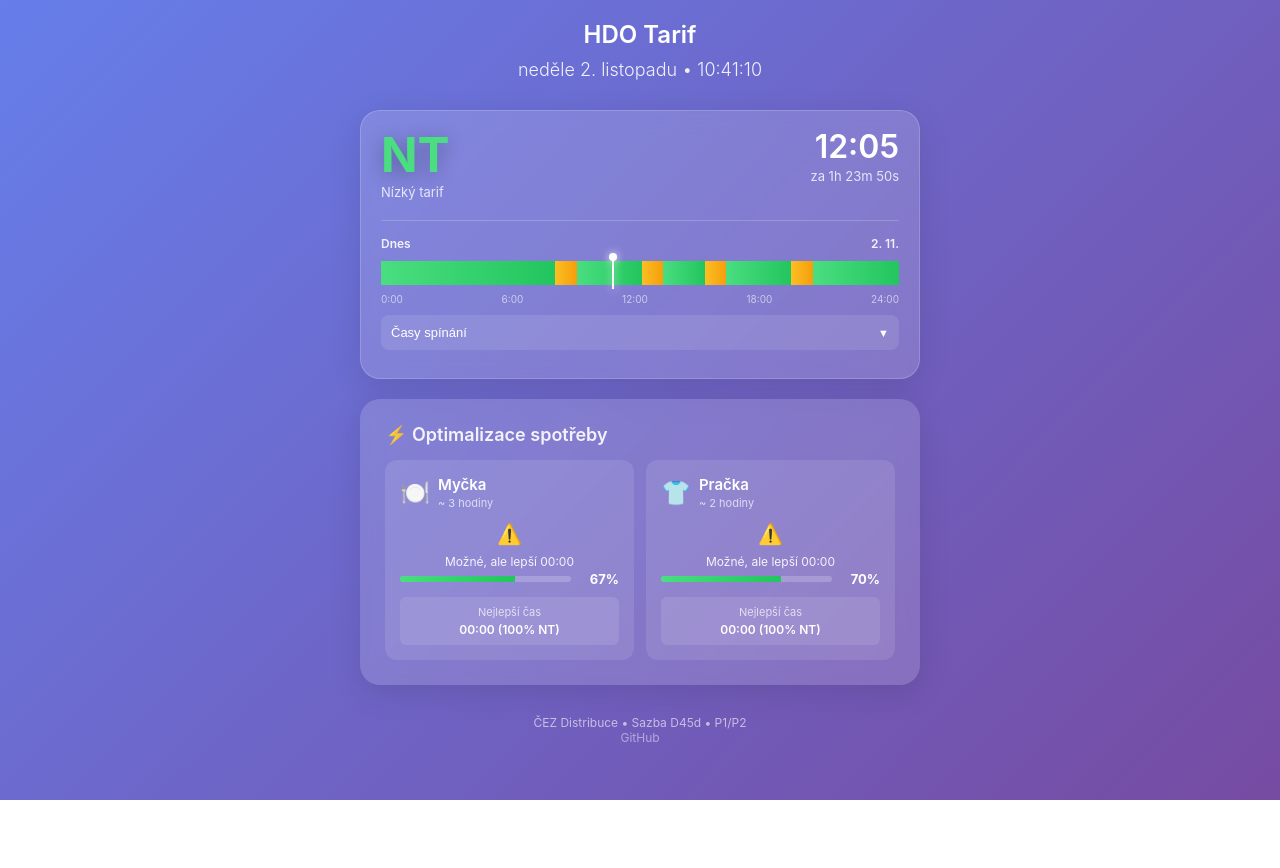
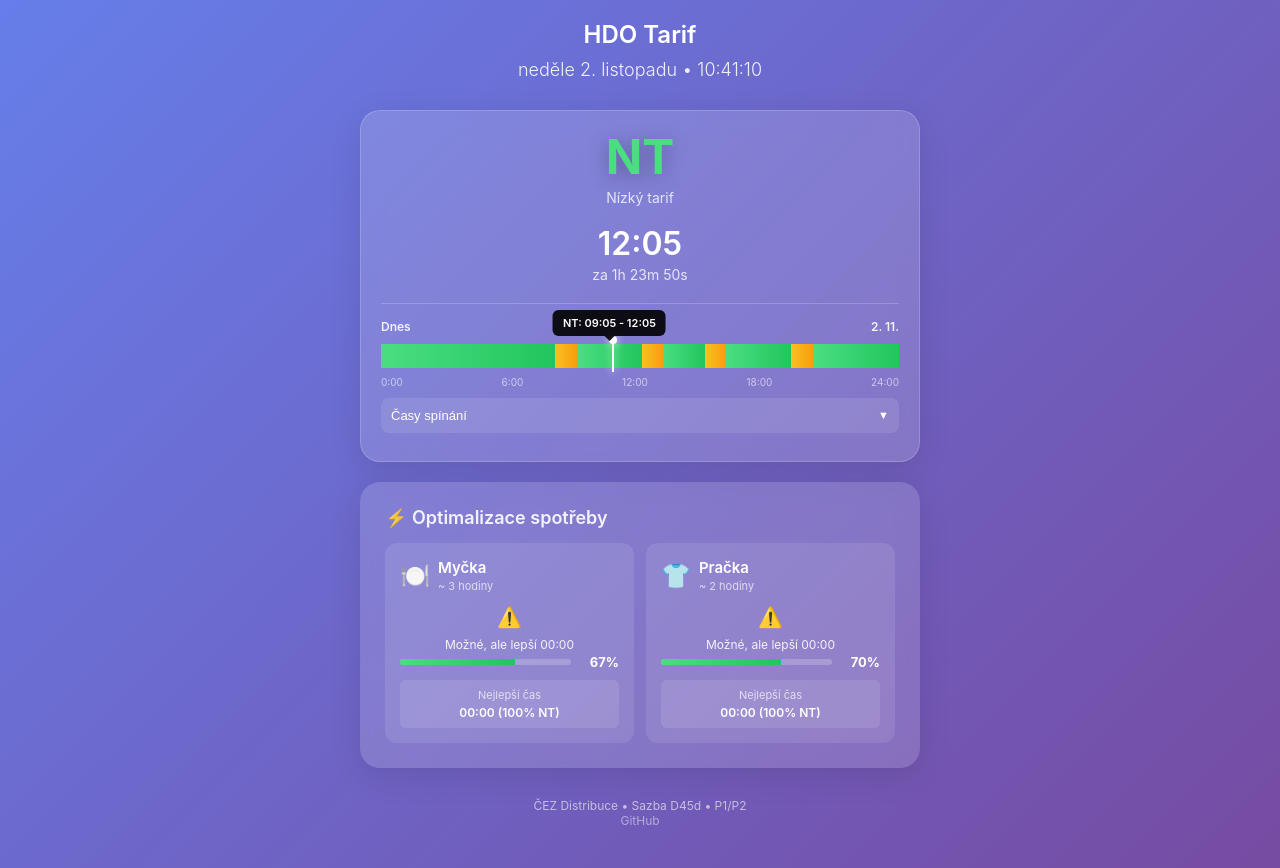
Before and after one commit to dotTwelve/noah, a plain HTML site: page hdo/index.html in a window 1280 px wide. Before the commit the page ends 800 px from the top, so only its background shows below. Drawn offline with Linux system fonts and the light colour scheme.

Commit message:
Update index.html

```diff
--- a/hdo/index.html
+++ b/hdo/index.html
@@ -58,24 +58,14 @@
         }
 
         .tariff-header {
-            display: grid;
-            grid-template-columns: 1fr 1fr;
-            gap: 20px;
+            text-align: center;
             margin-bottom: 20px;
-        }
-
-        .tariff-current {
-            text-align: left;
-        }
-
-        .tariff-next {
-            text-align: right;
         }
 
         .tariff-value {
             font-size: 48px;
             font-weight: 700;
-            line-height: 1;
+            line-height: 1.1;
             margin-bottom: 5px;
             text-shadow: 0 4px 20px rgba(0, 0, 0, 0.3);
         }
@@ -89,19 +79,20 @@
         }
 
         .tariff-description {
-            font-size: 13px;
+            font-size: 14px;
             opacity: 0.8;
+            margin-bottom: 20px;
         }
 
         .next-time {
             font-size: 32px;
             font-weight: 600;
-            line-height: 1;
+            line-height: 1.1;
             margin-bottom: 5px;
         }
 
         .countdown {
-            font-size: 13px;
+            font-size: 14px;
             opacity: 0.8;
         }
 
@@ -135,11 +126,6 @@
             height: 100%;
             transition: all 0.3s ease;
             cursor: pointer;
-        }
-
-        .timeline-bar:hover {
-            filter: brightness(1.2);
-            z-index: 5;
         }
 
         .timeline-bar.nt {
@@ -178,8 +164,23 @@
             border-top-color: rgba(0, 0, 0, 0.9);
         }
 
+        /* Desktop hover */
+        @media (hover: hover) {
+            .timeline-bar:hover {
+                filter: brightness(1.2);
+                z-index: 5;
+            }
+
             .timeline-bar:hover .timeline-tooltip {
                 opacity: 1;
+            }
+        }
+
+        /* Mobile - always show tooltip on current sector */
+        @media (hover: none) {
+            .timeline-tooltip.mobile-visible {
+                opacity: 1;
+            }
         }
 
         .timeline-labels {
@@ -429,15 +430,6 @@
             .appliance-grid {
                 grid-template-columns: 1fr;
             }
-
-            .tariff-header {
-                grid-template-columns: 1fr;
-                gap: 15px;
-            }
-
-            .tariff-next {
-                text-align: left;
-            }
         }
 
         @media (prefers-color-scheme: dark) {
@@ -456,14 +448,11 @@
 
         <div class="tariff-card">
             <div class="tariff-header">
-                <div class="tariff-current">
                 <div class="tariff-value" id="currentTariff">--</div>
                 <div class="tariff-description" id="tariffDescription"></div>
-                </div>
-                <div class="tariff-next">
+
                 <div class="next-time" id="nextChange">--:--</div>
                 <div class="countdown" id="countdown">--:--:--</div>
-                </div>
             </div>
 
             <div class="timeline-section">
@@ -628,12 +617,13 @@
                 if (currentMinutes >= startMinutes && currentMinutes < endMinutes) {
                     return {
                         type: period.type,
-                        end: period.end
+                        end: period.end,
+                        start: period.start
                     };
                 }
             }
 
-            return {type: 'nt', end: '00:00'};
+            return {type: 'nt', end: '00:00', start: '00:00'};
         }
 
         function getNextChange() {
@@ -813,6 +803,9 @@
         function updateTimeline() {
             const daySchedule = getDaySchedule();
             const barsContainer = document.getElementById('timelineBars');
+            const now = new Date();
+            const currentMinutes = now.getHours() * 60 + now.getMinutes();
+            const currentTariff = getCurrentTariff();
 
             // Clear existing bars (except marker)
             const existingBars = barsContainer.querySelectorAll('.timeline-bar');
@@ -832,6 +825,16 @@
                 // Add tooltip
                 const tooltip = document.createElement('div');
                 tooltip.className = 'timeline-tooltip';
+
+                // Check if this is the current period
+                const startMinutes = timeToMinutes(period.start);
+                const endMinutes = timeToMinutes(period.end);
+                const isCurrentPeriod = currentMinutes >= startMinutes && currentMinutes < endMinutes;
+
+                if (isCurrentPeriod) {
+                    tooltip.classList.add('mobile-visible');
+                }
+
                 tooltip.textContent = `${period.type.toUpperCase()}: ${period.start} - ${period.end}`;
                 bar.appendChild(tooltip);
 
@@ -839,7 +842,6 @@
             });
 
             // Update current time marker
-            const now = new Date();
             const currentPercent = ((now.getHours() * 60 + now.getMinutes()) / 1440) * 100;
             document.getElementById('timeMarker').style.left = currentPercent + '%';
 
```
Lines whose indentation alone changed are shown as unchanged.
